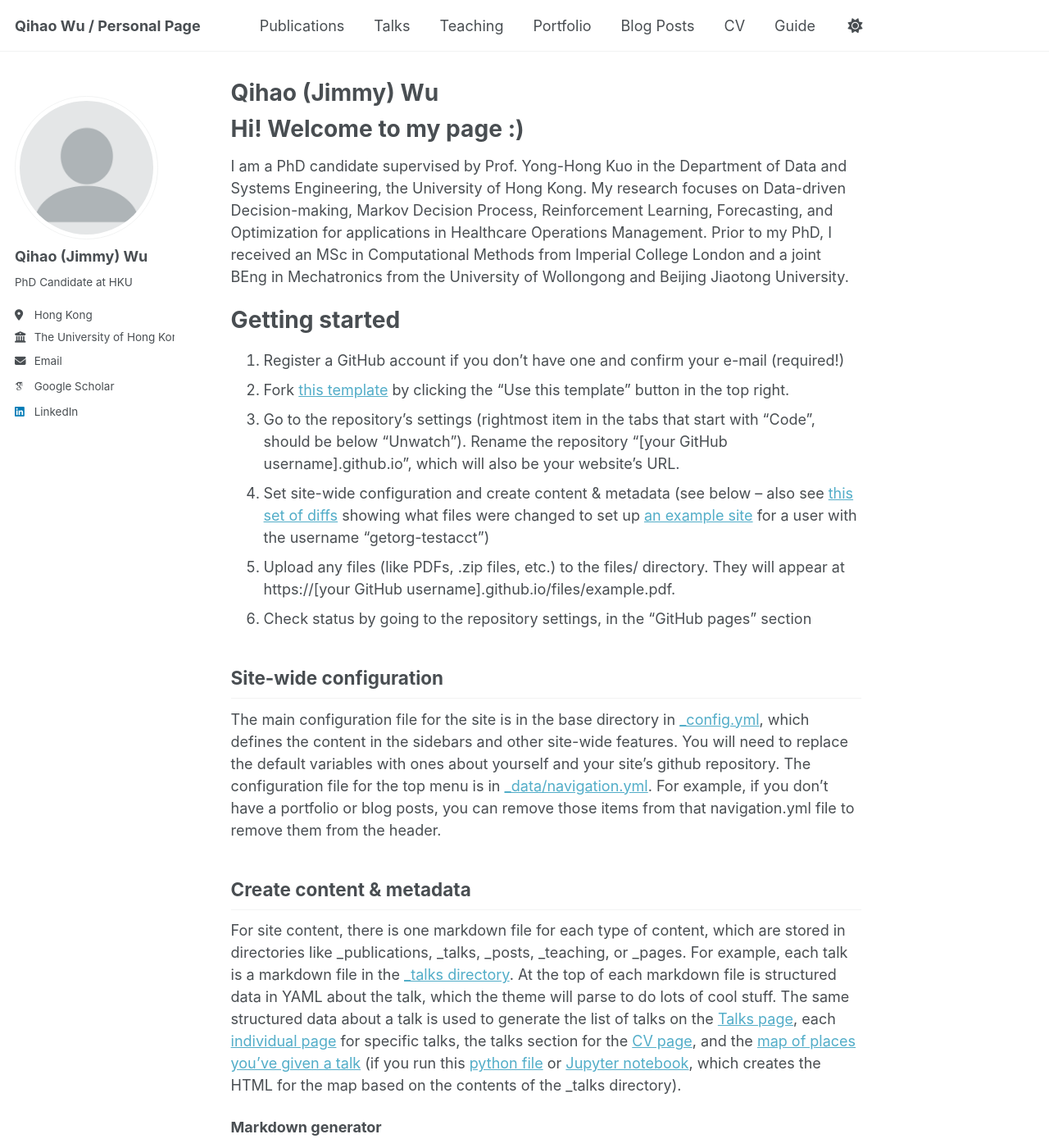
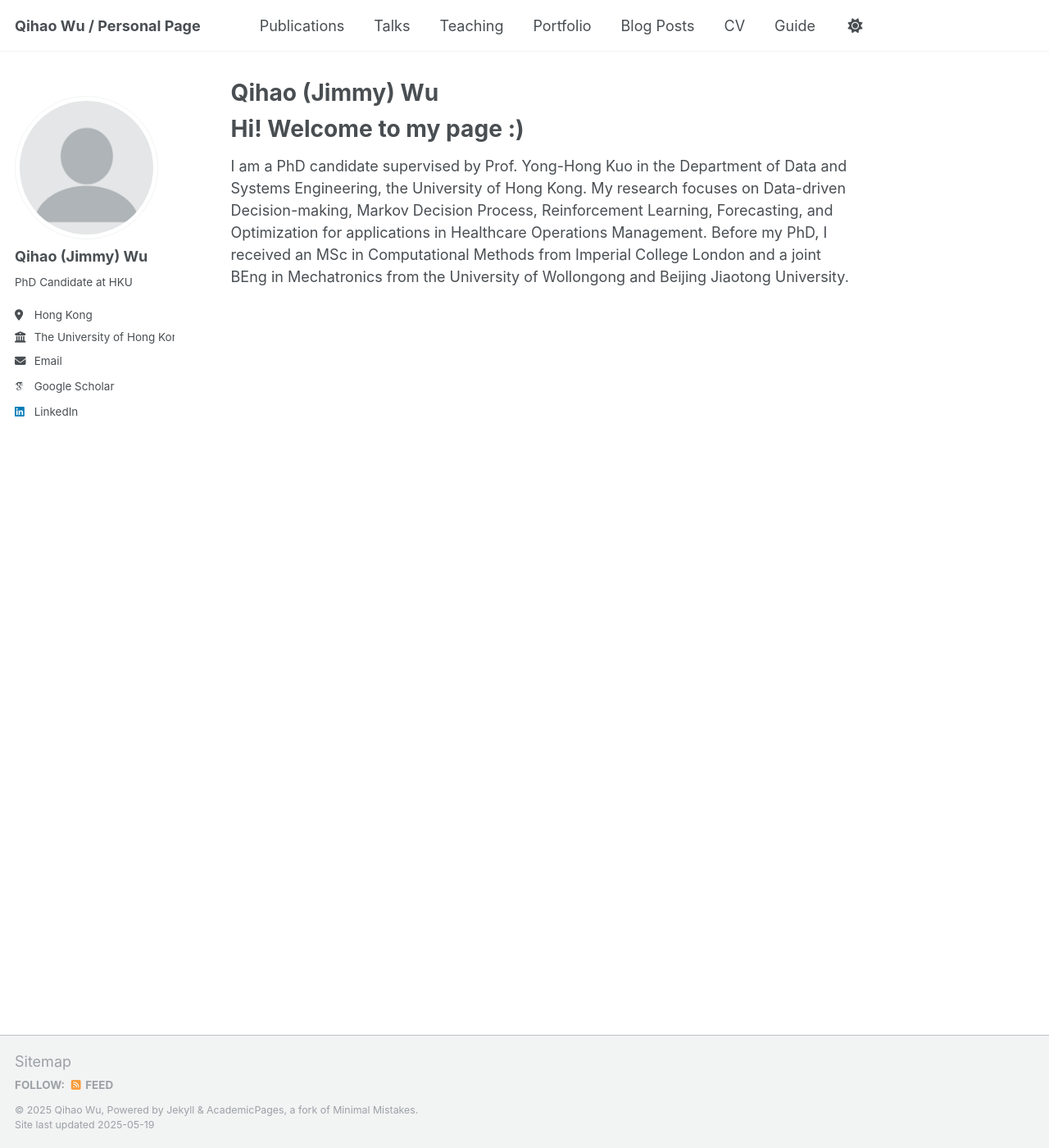
Before and after one commit to Qihao-Wu/bio, a Jekyll site: the page built from _pages/about.md, in a window 1280 px wide and 1400 px high. Shown: the whole window at 82% size. Built offline with Jekyll 4.4.1, drawn with Linux system fonts in a browser that asks for light colours; some web fonts are replaced; some of the changed text lies outside the part shown.

Commit message:
Update about.md

```diff
--- a/_pages/about.md
+++ b/_pages/about.md
@@ -10,38 +10,4 @@ redirect_from:
 Hi! Welcome to my page :)
 ======
 I am a PhD candidate supervised by Prof. Yong-Hong Kuo in the Department of Data and Systems Engineering, the University of Hong Kong.
-My research focuses on Data-driven Decision-making, Markov Decision Process, Reinforcement Learning, Forecasting, and Optimization for applications in Healthcare Operations Management. Prior to my PhD, I received an MSc in Computational Methods from Imperial College London and a joint BEng in Mechatronics from the University of Wollongong and Beijing Jiaotong University.
-
-
-Getting started
-======
-1. Register a GitHub account if you don't have one and confirm your e-mail (required!)
-1. Fork [this template](https://github.com/academicpages/academicpages.github.io) by clicking the "Use this template" button in the top right.
-1. Go to the repository's settings (rightmost item in the tabs that start with "Code", should be below "Unwatch"). Rename the repository "[your GitHub username].github.io", which will also be your website's URL.
-1. Set site-wide configuration and create content & metadata (see below -- also see [this set of diffs](http://archive.is/3TPas) showing what files were changed to set up [an example site](https://getorg-testacct.github.io) for a user with the username "getorg-testacct")
-1. Upload any files (like PDFs, .zip files, etc.) to the files/ directory. They will appear at https://[your GitHub username].github.io/files/example.pdf.
-1. Check status by going to the repository settings, in the "GitHub pages" section
-
-Site-wide configuration
-------
-The main configuration file for the site is in the base directory in [_config.yml](https://github.com/academicpages/academicpages.github.io/blob/master/_config.yml), which defines the content in the sidebars and other site-wide features. You will need to replace the default variables with ones about yourself and your site's github repository. The configuration file for the top menu is in [_data/navigation.yml](https://github.com/academicpages/academicpages.github.io/blob/master/_data/navigation.yml). For example, if you don't have a portfolio or blog posts, you can remove those items from that navigation.yml file to remove them from the header.
-
-Create content & metadata
-------
-For site content, there is one markdown file for each type of content, which are stored in directories like _publications, _talks, _posts, _teaching, or _pages. For example, each talk is a markdown file in the [_talks directory](https://github.com/academicpages/academicpages.github.io/tree/master/_talks). At the top of each markdown file is structured data in YAML about the talk, which the theme will parse to do lots of cool stuff. The same structured data about a talk is used to generate the list of talks on the [Talks page](https://academicpages.github.io/talks), each [individual page](https://academicpages.github.io/talks/2012-03-01-talk-1) for specific talks, the talks section for the [CV page](https://academicpages.github.io/cv), and the [map of places you've given a talk](https://academicpages.github.io/talkmap.html) (if you run this [python file](https://github.com/academicpages/academicpages.github.io/blob/master/talkmap.py) or [Jupyter notebook](https://github.com/academicpages/academicpages.github.io/blob/master/talkmap.ipynb), which creates the HTML for the map based on the contents of the _talks directory).
-
-**Markdown generator**
-
-The repository includes [a set of Jupyter notebooks](https://github.com/academicpages/academicpages.github.io/tree/master/markdown_generator
-) that converts a CSV containing structured data about talks or presentations into individual markdown files that will be properly formatted for the Academic Pages template. The sample CSVs in that directory are the ones I used to create my own personal website at stuartgeiger.com. My usual workflow is that I keep a spreadsheet of my publications and talks, then run the code in these notebooks to generate the markdown files, then commit and push them to the GitHub repository.
-
-How to edit your site's GitHub repository
-------
-Many people use a git client to create files on their local computer and then push them to GitHub's servers. If you are not familiar with git, you can directly edit these configuration and markdown files directly in the github.com interface. Navigate to a file (like [this one](https://github.com/academicpages/academicpages.github.io/blob/master/_talks/2012-03-01-talk-1.md) and click the pencil icon in the top right of the content preview (to the right of the "Raw | Blame | History" buttons). You can delete a file by clicking the trashcan icon to the right of the pencil icon. You can also create new files or upload files by navigating to a directory and clicking the "Create new file" or "Upload files" buttons.
-
-Example: editing a markdown file for a talk
-![Editing a markdown file for a talk](/images/editing-talk.png)
-
-For more info
-------
-More info about configuring Academic Pages can be found in [the guide](https://academicpages.github.io/markdown/), the [growing wiki](https://github.com/academicpages/academicpages.github.io/wiki), and you can always [ask a question on GitHub](https://github.com/academicpages/academicpages.github.io/discussions). The [guides for the Minimal Mistakes theme](https://mmistakes.github.io/minimal-mistakes/docs/configuration/) (which this theme was forked from) might also be helpful.
+My research focuses on Data-driven Decision-making, Markov Decision Process, Reinforcement Learning, Forecasting, and Optimization for applications in Healthcare Operations Management. Before my PhD, I received an MSc in Computational Methods from Imperial College London and a joint BEng in Mechatronics from the University of Wollongong and Beijing Jiaotong University.
```
